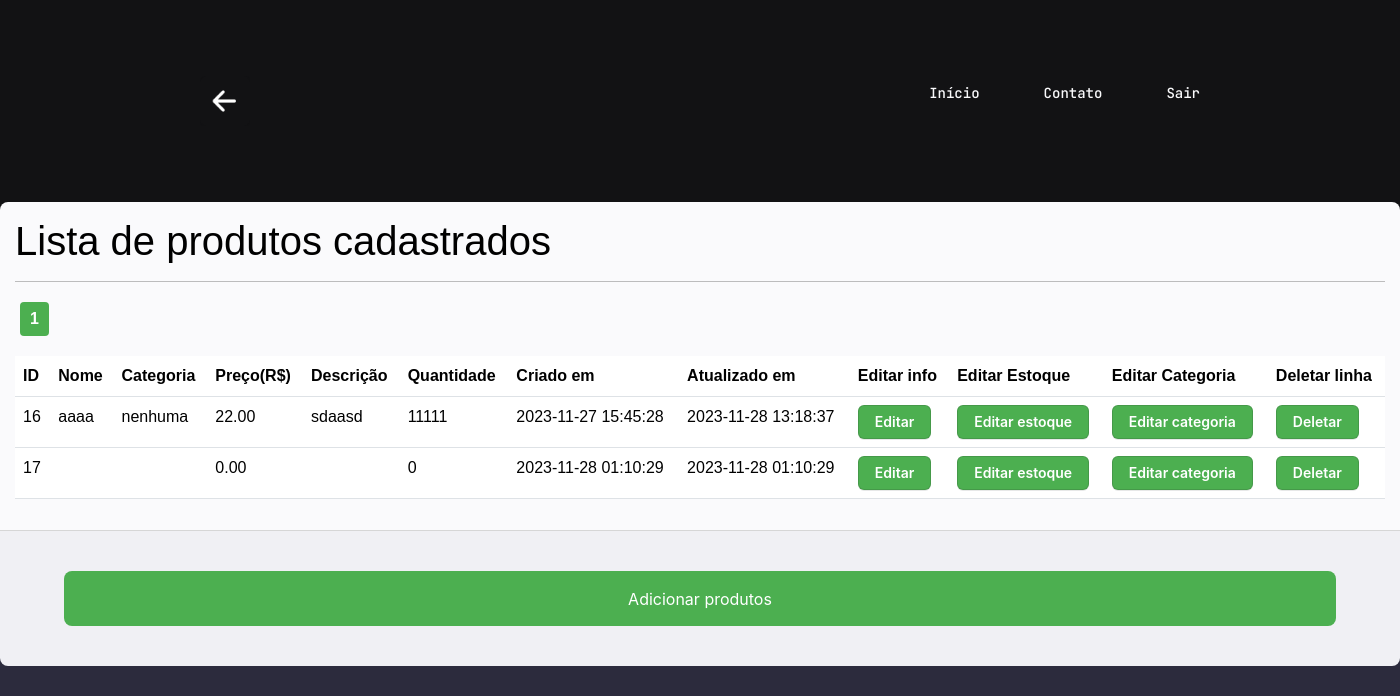
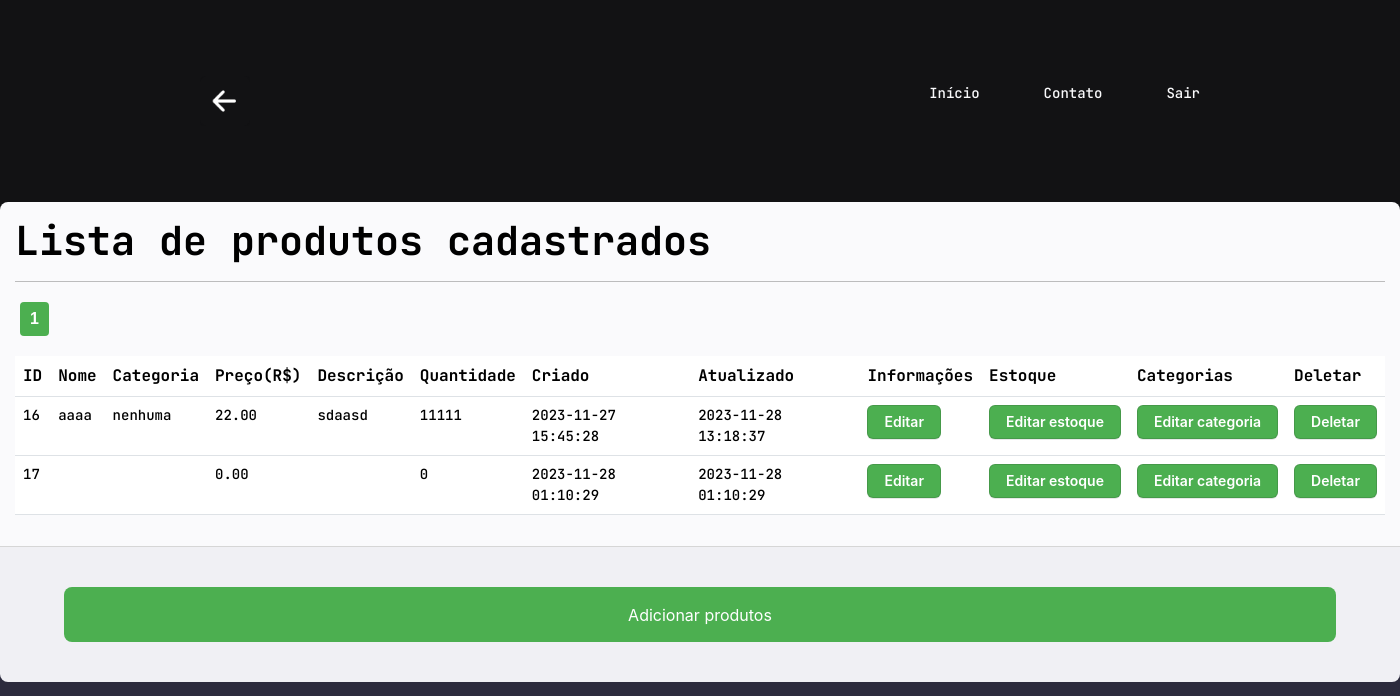
Before and after one commit to LuizScarparo/crud, a PHP site: page /gerenciador/listarProdutos.php in a window 1400 px wide. Shown: the top 696 px of the page. Run offline with PHP 8.4, Linux system fonts and the light colour scheme; data comes from the database, SQL or seed files in the repository.

Commit message:
melhorias

```diff
--- a/css/table.css
+++ b/css/table.css
@@ -69,6 +69,11 @@ body::before {
     margin: auto;
 }
 
+h1 {
+    font-family: 'JetBrains Mono', monospace;
+    font-weight: bold;
+}
+
 header {
     width: 319px;
     margin-top: 80px;
@@ -89,6 +94,12 @@ header p {
     color: #42d3ff;
 }
 
+
+th, td {
+    font-family: 'JetBrains Mono', monospace;
+    font-size: 14px;
+}
+
 .table-wrapper {
     margin-top: 38px;
     background: #fafafc;
@@ -104,15 +115,9 @@ header p {
 
 }
 
-.col-3 {
-    display: flex;
-    gap: 20px;
-}
-
-.col-3>div:nth-child(1) {
-    /* >(primeiro nivel da div) :nth(enesimo filho) dai o filho fica no parenteses, nesse caso serao as primeiras 3 divs desse forcefield*/
-    width: 100%;
-
+th {
+    font-weight: bold;
+    font-size: 16px;
 }
 
 td a {
--- a/gerenciador/listarProdutos.php
+++ b/gerenciador/listarProdutos.php
@@ -47,12 +47,12 @@ $result = $conexao->query($sql);
                         <th scope="col">Preço(R$)</th>
                         <th scope="col">Descrição</th>
                         <th scope="col">Quantidade</th>
-                        <th scope="col">Criado em</th>
-                        <th scope="col">Atualizado em</th>
-                        <th scope="col">Editar info</th>
-                        <th scope="col">Editar Estoque</th>
-                        <th scope="col">Editar Categoria</th>
-                        <th scope="col">Deletar linha</th>
+                        <th scope="col">Criado</th>
+                        <th scope="col">Atualizado</th>
+                        <th scope="col">Informações</th>
+                        <th scope="col">Estoque</th>
+                        <th scope="col">Categorias</th>
+                        <th scope="col">Deletar</th>
                     </tr>
                 </thead>
                 <tbody>
```
Also changed, not shown: css/style.css (+15 -0 lines), gerenciador/listarUsuarios.php (+5 -5 lines).
